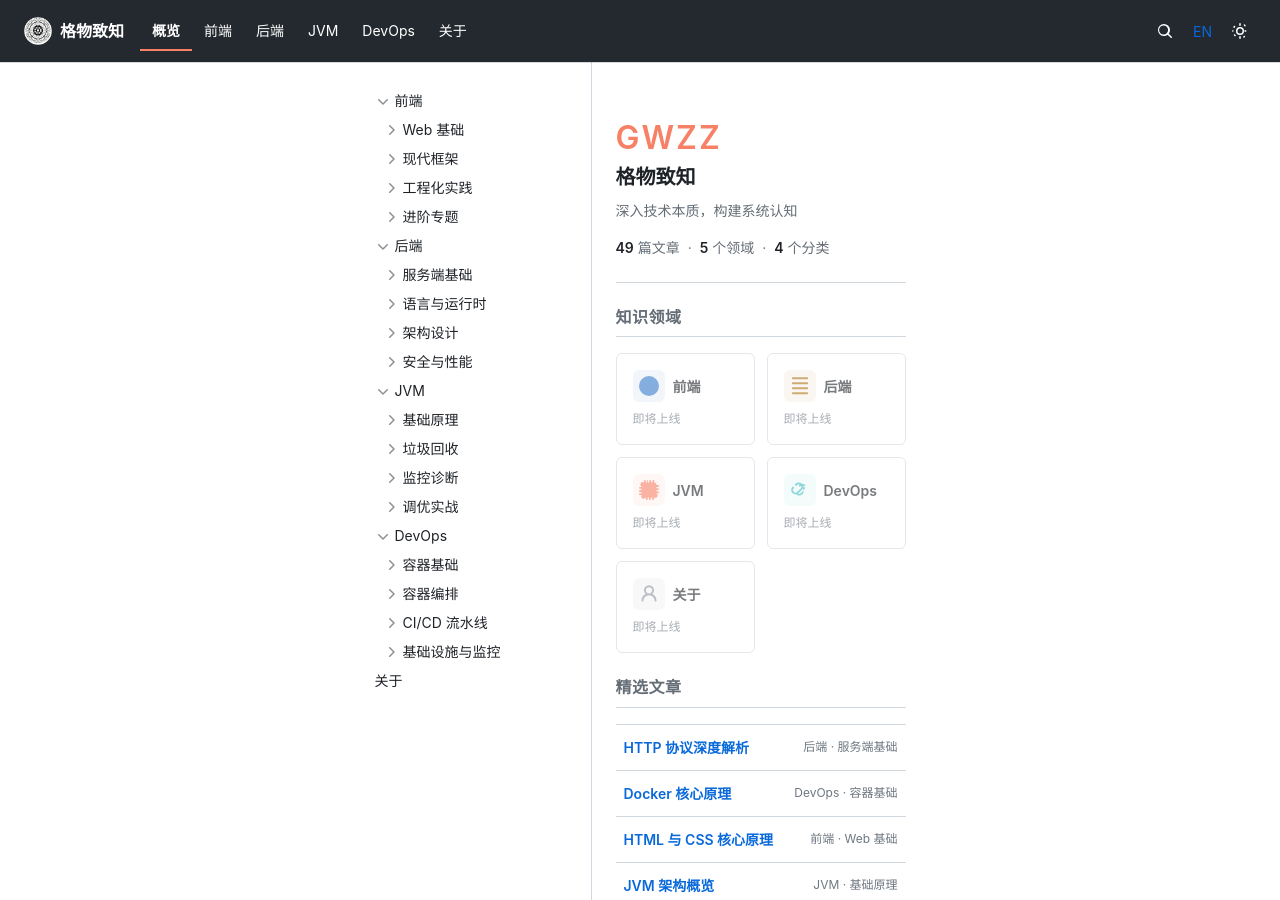
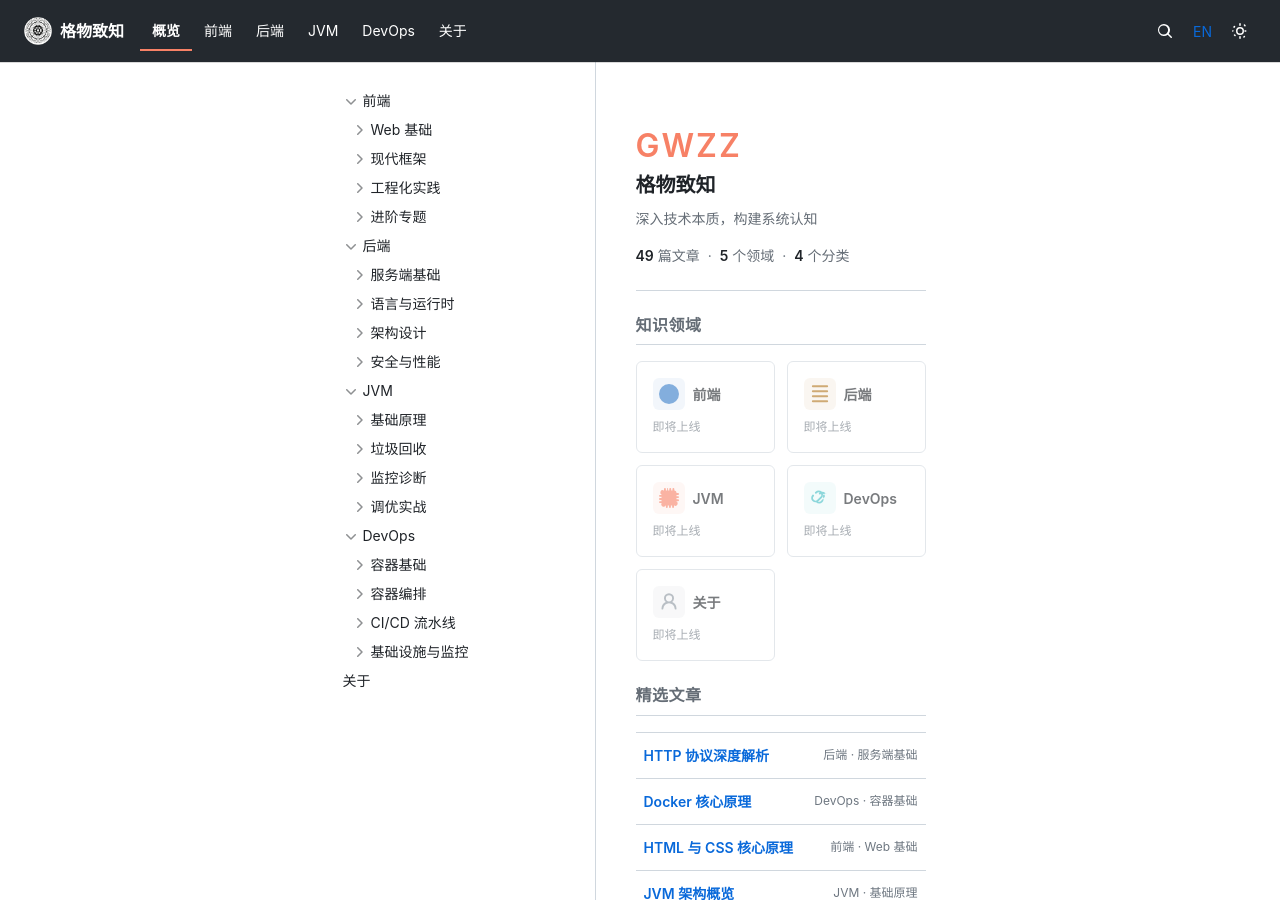
Before and after one commit to ZhouXunYou/zhouxunyou.github.io, a Jekyll site: the page built from index.markdown, in a window 1280 px wide and 900 px high. Built offline with Jekyll 4.4.1, drawn with Linux system fonts in a browser that asks for light colours.

Commit message:
feat: 改进PC端响应式布局体验

```diff
--- a/_sass/minima/_components.scss
+++ b/_sass/minima/_components.scss
@@ -70,7 +70,7 @@
 }
 
 .gh-repo-card-desc {
-  font-size: $font-size-small;
+  font-size: 13px;
   color: var(--color-text-secondary);
   margin: 0 0 $spacing-3 0;
   display: -webkit-box;
@@ -83,7 +83,7 @@
   display: flex;
   align-items: center;
   gap: $spacing-3;
-  font-size: $font-size-small;
+  font-size: 13px;
   color: var(--color-text-secondary);
 }
 
@@ -214,7 +214,7 @@
 }
 
 .gh-timeline-date {
-  font-size: $font-size-small;
+  font-size: 13px;
   color: var(--color-text-tertiary);
 }
 
--- a/_sass/minima/_layout.scss
+++ b/_sass/minima/_layout.scss
@@ -148,7 +148,7 @@
 }
 
 .gh-container {
-  max-width: calc(#{$content-width} - #{$sidebar-width});
+  max-width: $content-max-width;
 }
 
 // Footer
--- a/_sass/minima/_markdown.scss
+++ b/_sass/minima/_markdown.scss
@@ -185,7 +185,7 @@
     display: flex;
     align-items: center;
     gap: $spacing-3;
-    font-size: $font-size-small;
+    font-size: 13px;
     color: var(--color-text-secondary);
 
     span {
@@ -285,7 +285,7 @@
     display: flex;
     gap: $spacing-4;
     margin-bottom: $spacing-4;
-    font-size: $font-size-small;
+    font-size: 13px;
     color: var(--color-text-secondary);
   }
 
--- a/_sass/minima/_responsive.scss
+++ b/_sass/minima/_responsive.scss
@@ -86,11 +86,16 @@
     grid-template-columns: 1fr;
   }
 
+  .gh-sidebar-toggle {
+    display: flex;
+  }
+
   .gh-sidebar {
-    position: static;
-    height: auto;
-    border-bottom: 1px solid var(--color-border-default);
-    border-right: none;
+    display: none;
+
+    &.gh-sidebar-open {
+      display: block;
+    }
   }
 
   .gh-main {
@@ -148,7 +153,38 @@
 
 // Wide: >= 1012px
 @media (min-width: $on-desktop) {
-  .gh-container {
-    max-width: calc(#{$content-width} - #{$sidebar-width} - #{$spacing-6} * 3);
+  .gh-pinned-grid {
+    grid-template-columns: repeat(3, 1fr);
+  }
+
+  .gh-domains-grid {
+    grid-template-columns: repeat(3, 1fr);
   }
 }
+
+// Ultra-wide: >= 1280px
+@media (min-width: $on-wide) {
+  .gh-layout {
+    grid-template-columns: 280px 1fr;
+  }
+
+  .gh-sidebar {
+    padding: $spacing-6 $spacing-5;
+  }
+
+  .gh-main {
+    padding: $spacing-8 $spacing-10 $spacing-10;
+  }
+
+  .gh-pinned-grid {
+    grid-template-columns: repeat(4, 1fr);
+  }
+
+  .gh-domains-grid {
+    grid-template-columns: repeat(4, 1fr);
+  }
+
+  .markdown-body {
+    font-size: 15px;
+  }
+}
--- a/_sass/minima/_sidebar.scss
+++ b/_sass/minima/_sidebar.scss
@@ -24,7 +24,7 @@
 
 .gh-sidebar {
   background-color: var(--color-sidebar-bg);
-  padding: $spacing-6 $spacing-4;
+  padding: $spacing-6 $spacing-5;
   overflow-y: auto;
   height: calc(100vh - #{$header-height});
   position: sticky;
--- a/_sass/minima/_variables.scss
+++ b/_sass/minima/_variables.scss
@@ -29,7 +29,8 @@
 
 // Content widths
 $content-width:   1280px;
-$sidebar-width:   240px;
+$sidebar-width:   260px;
+$content-max-width: 980px;
 $header-height:   62px;
 
 // Border radius
```
